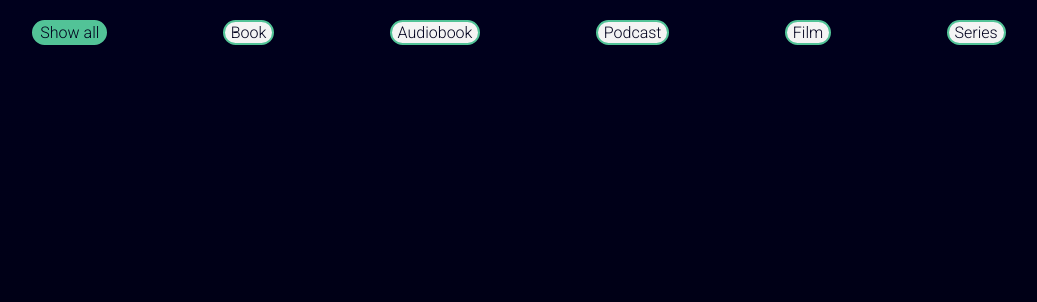
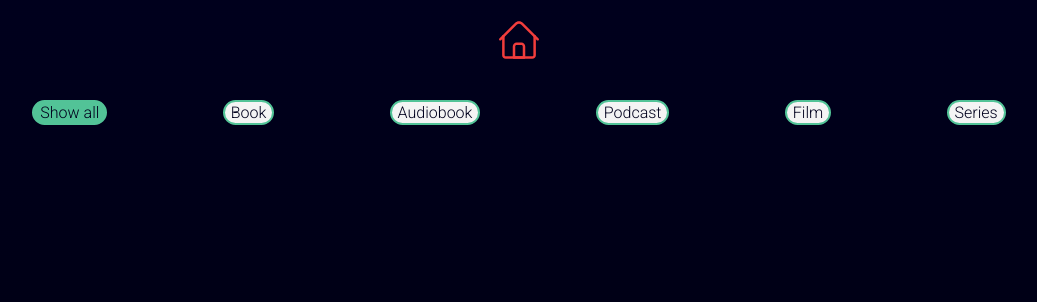
Before and after one commit to maximiliangustmann/capstone-project, a React (Create React App) app: page /reviews in a window 1280 px wide. Shown: the top 302 px of the page, without its empty margins (121-1158 px from the left). Built offline with nearby package versions, Linux system fonts and the light colour scheme.

Commit message:
Add homebutton with storybook

```diff
--- /dev/null
+++ b/src/components/HomeButton.js
@@ -0,0 +1,24 @@
+import React from 'react'
+import { NavLink } from 'react-router-dom'
+import styled from 'styled-components/macro'
+import { ReactComponent as Home } from '../img/home.svg'
+
+export default function HomeButton() {
+  return (
+    <StyledNavLink exakt to="/">
+      <HomeIcon />
+    </StyledNavLink>
+  )
+}
+
+const HomeIcon = styled(Home)`
+  fill: var(--main-red);
+  height: 40px;
+  width: 40px;
+  margin: 20px;
+`
+
+const StyledNavLink = styled(NavLink)`
+  display: flex;
+  justify-content: center;
+`
--- a/src/pages/Reviews.js
+++ b/src/pages/Reviews.js
@@ -1,5 +1,6 @@
 import React from 'react'
 import Filter from '../components/Filter'
+import HomeButton from '../components/HomeButton'
 import Review from '../components/Review'
 
 export default function Reviews({
@@ -13,6 +14,7 @@ export default function Reviews({
 }) {
   return (
     <>
+      <HomeButton />
       <Filter
         filters={filters}
         active={active}
```
Also changed, not shown: src/img/home.svg (added), 1 other file (tests, documents, lock files or other folders).
